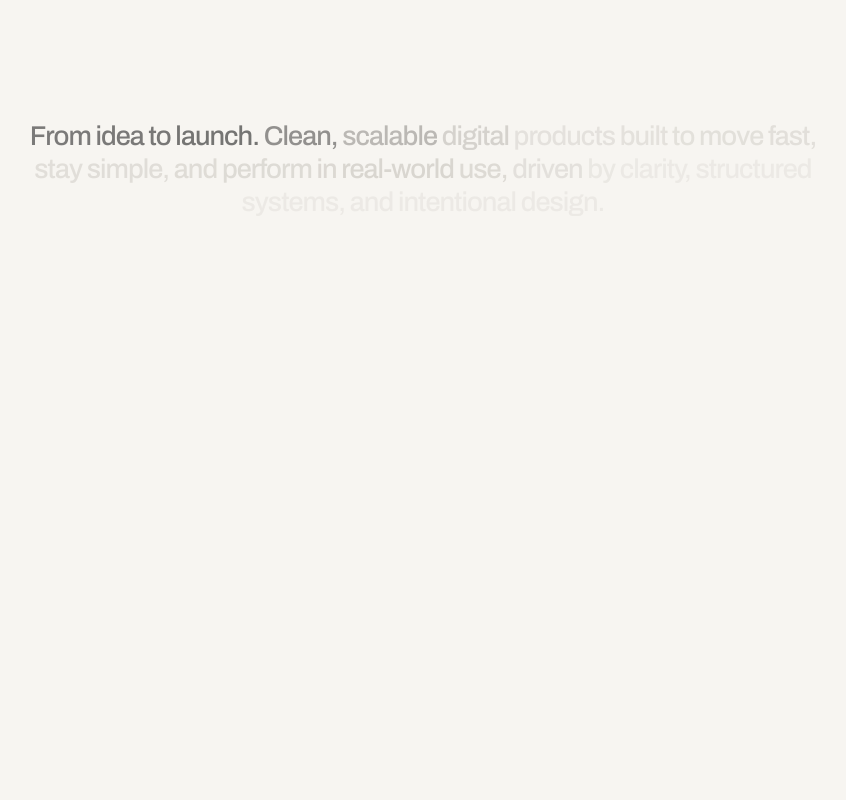
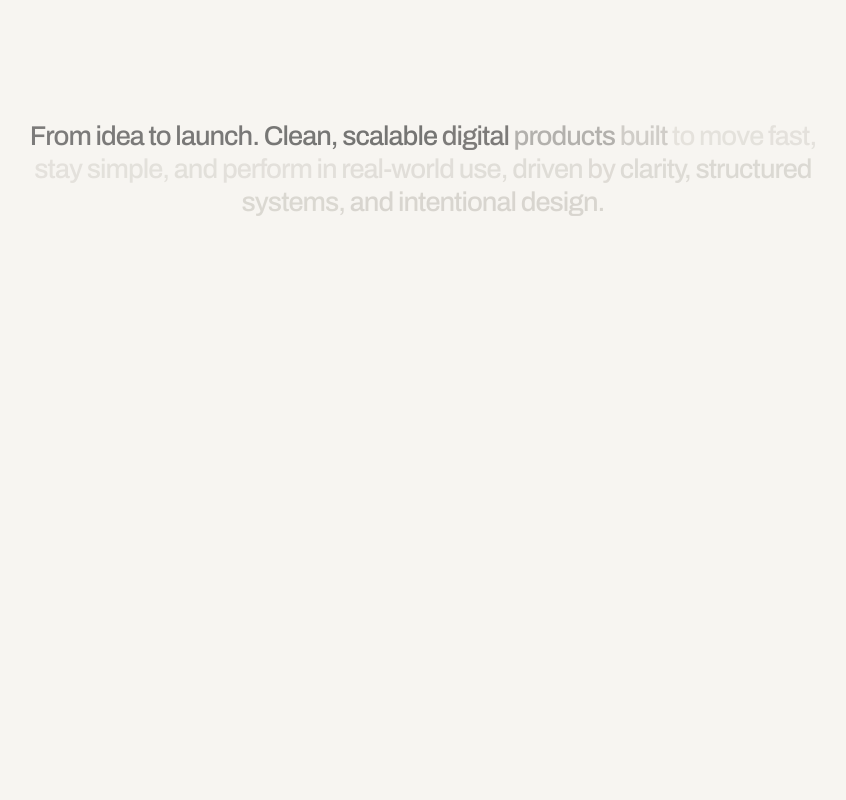
Before and after one commit to C-AmaZinG/chuks.design, a Next.js app: page / in a window 1280 px wide. Shown: the part 1720-2520 px from the top of the page, without its empty margins (217-1063 px from the left). Built offline with nearby package versions, Linux system fonts and the light colour scheme.

Commit message:
feat: complete text reveal scroll animation early

```diff
--- a/src/app/page.tsx
+++ b/src/app/page.tsx
@@ -122,8 +122,10 @@ function QuoteWord({
   total: number;
   word: string;
 }) {
-  const start = index / total;
-  const end = Math.min(1, (index + 3) / total);
+  // Finish animating early (at 75% of the scroll) so the full text is visible before leaving
+  const ANIM_END = 0.75;
+  const start = (index / total) * ANIM_END;
+  const end = Math.min(ANIM_END, ((index + 3) / total) * ANIM_END);
   const color = useTransform(progress, [start, end], ["#d8d5cf", "#0f0f10"]);
   const opacity = useTransform(progress, [start, end], [0.35, 1]);
 
```
